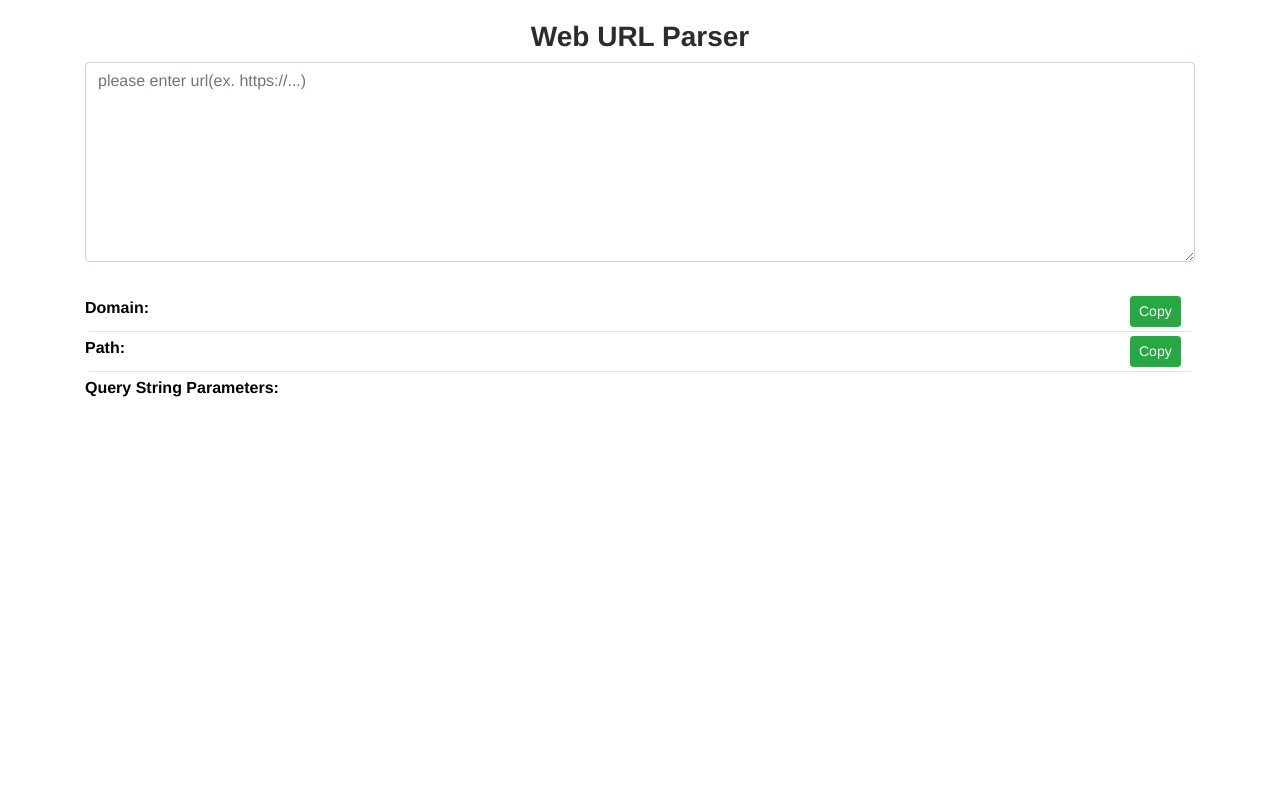
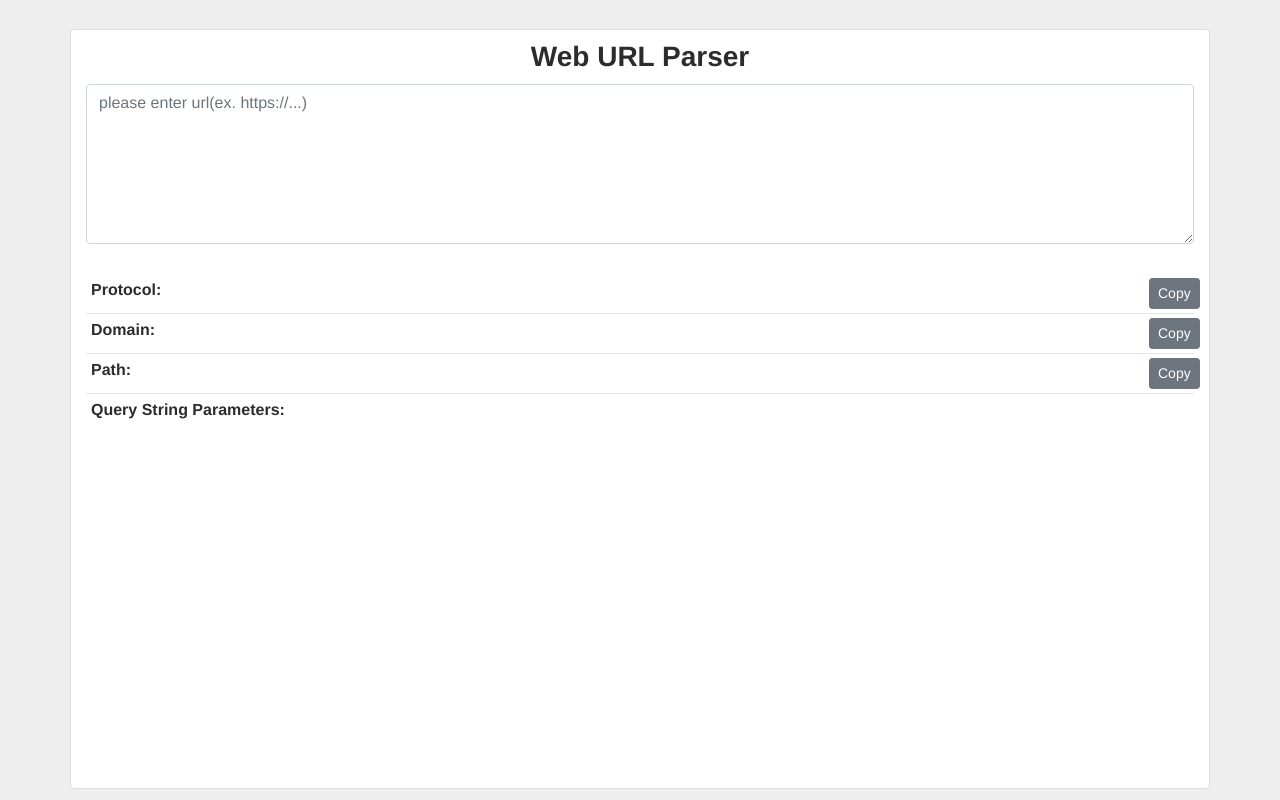
Before and after one commit to yuki-tsuchiya/web-url-parser, a Vue app: page / in a window 1280 px wide. Built offline with nearby package versions, Linux system fonts and the light colour scheme.

Commit message:
change designs

```diff
--- a/src/App.vue
+++ b/src/App.vue
@@ -22,6 +22,9 @@
         -moz-osx-font-smoothing: grayscale;
         text-align: center;
         color: #2c2c2c;
-        margin-top: 20px;
+        background: #eeeeee;
+        width: 100vw;
+        height: 100vh;
+        padding-top: 29px;
     }
 </style>
--- a/src/components/WebUrlParser.vue
+++ b/src/components/WebUrlParser.vue
@@ -1,5 +1,5 @@
 <template>
-    <div class="container">
+    <div class="container card">
         <div class="row">
             <div class="col-12">
                 <div class="form-group url-group">
@@ -14,12 +14,27 @@
             <div class="col-12 text-left warning" v-if="!isValidUrl">Invalid URL</div>
         </div>
         <div class="row">
-            <div class="col-11 text-left paragraph">
+            <div class="output-container text-left paragraph">
+                <strong class="title">Protocol:</strong>
+                <span>{{protocol}}</span>
+            </div>
+            <div class="d-flex align-items-center btn-container float-right">
+                <b-button id="tooltip-target-0" class="btn btn-sm btn-secondary" @click="copyText(protocol)">Copy
+                </b-button>
+                <b-tooltip target="tooltip-target-0" triggers="focus">
+                    copy to clipboard
+                </b-tooltip>
+            </div>
+        </div>
+        <hr/>
+        <div class="row">
+            <div class="text-left paragraph output-container">
                 <strong class="title">Domain:</strong>
                 <span>{{domain}}</span>
             </div>
-            <div class="col-1 d-flex align-items-center">
-                <b-button id="tooltip-target-1" class="btn btn-sm btn-success" @click="copyText(domain)">Copy</b-button>
+            <div class="d-flex align-items-center btn-container">
+                <b-button id="tooltip-target-1" class="btn btn-sm btn-secondary" @click="copyText(domain)">Copy
+                </b-button>
                 <b-tooltip target="tooltip-target-1" triggers="focus">
                     copy to clipboard
                 </b-tooltip>
@@ -27,12 +42,12 @@
         </div>
         <hr/>
         <div class="row">
-            <div class="col-11 text-left paragraph">
+            <div class="text-left paragraph output-container">
                 <strong class="title">Path:</strong>
                 <span>{{path}}</span>
             </div>
-            <div class="col-1 d-flex align-items-center">
-                <b-button id="tooltip-target-2" class="btn btn-sm btn-success" @click="copyText(path)">Copy</b-button>
+            <div class="d-flex align-items-center btn-container">
+                <b-button id="tooltip-target-2" class="btn btn-sm btn-secondary" @click="copyText(path)">Copy</b-button>
                 <b-tooltip target="tooltip-target-2" triggers="focus">
                     copy to clipboard
                 </b-tooltip>
@@ -40,17 +55,17 @@
         </div>
         <hr/>
         <div class="row">
-            <div class="col-12 text-left paragraph">
+            <div class="text-left paragraph output-container">
                 <strong class="title">Query String Parameters:</strong>
             </div>
         </div>
-        <div class="row" v-for="(param, key) in params" :key="key">
-            <div class="col-11 text-left q-string">
-                <strong class="q-title">{{param.key}}:</strong>
+        <div class="row output-q-string" v-for="(param, key) in params" :key="key">
+            <div class="text-left q-string output-container">
+                <span class="q-title"><span class="q-title-text">{{param.key}}</span>:</span>
                 <span>{{param.val}}</span>
             </div>
-            <div class="col-1 d-flex align-items-center">
-                <b-button v-bind:id="'q-string-tooltip-target-'+key" class="btn btn-sm btn-success"
+            <div class="d-flex align-items-center btn-container">
+                <b-button v-bind:id="'q-string-tooltip-target-'+key" class="btn btn-sm btn-info"
                           @click="copyText(param.val)">Copy
                 </b-button>
                 <b-tooltip v-bind:target="'q-string-tooltip-target-'+key" triggers="focus">
@@ -73,6 +88,7 @@
         data: function () {
             return {
                 url: '',
+                protocol: '',
                 domain: '',
                 path: '',
                 params: [],
@@ -80,7 +96,6 @@
             }
         },
         watch: {
-            // この関数は question が変わるごとに実行されます。
             url: function (after) {
                 if (after === '') {
                     this.params = [];
@@ -91,16 +106,15 @@
                 }
                 try {
                     const newUrl = new URL(after);
-
                     const queryString = newUrl.search;
-
                     this.params = this.getParams(queryString);
-
+                    this.protocol = newUrl.protocol;
                     this.domain = newUrl.host;
-                    this.path = newUrl.pathname;
+                    this.path = decodeURI(newUrl.pathname);
                     this.isValidUrl = true;
                 } catch (e) {
                     this.params = [];
+                    this.protocol = '';
                     this.domain = '';
                     this.path = '';
                     this.isValidUrl = false;
@@ -116,11 +130,11 @@
                         const item = part.split('=');
                         const result = {};
                         if (item.length === 1) {
-                            result['key'] = item[0];
+                            result['key'] = decodeURI(item[0]);
                             result['val'] = '';
                         } else {
-                            result['key'] = item[0];
-                            result['val'] = decodeURIComponent(item[1]);
+                            result['key'] = decodeURI(item[0]);
+                            result['val'] = decodeURI(item[1]);
                         }
                         results.push(result);
                     });
@@ -142,7 +156,7 @@
 
 <style scoped>
     #url-input {
-        min-height: 200px;
+        min-height: 160px;
         padding-bottom: 0;
     }
 
@@ -156,6 +170,11 @@
 
     .q-title {
         margin-left: 6px;
+        margin-right: 6px;
+    }
+
+    .q-title-text {
+        color: #c62929;
     }
 
     .paragraph {
@@ -172,6 +191,8 @@
 
     h3 {
         font-weight: 700;
+        margin-top: 10px;
+        margin-bottom: 10px;
     }
 
     strong {
@@ -179,7 +200,7 @@
     }
 
     .title {
-        color: #000;
+        /*color: #c62cba;*/
     }
 
     .warning {
@@ -200,4 +221,22 @@
     textarea {
         word-break: break-all;
     }
+
+    .container {
+        min-height: 95vh;
+    }
+
+    .btn-container {
+        width: 60px;
+    }
+
+    .output-container {
+        width: calc(100% - 60px);
+        padding-left: 20px;
+        padding-right: 20px;
+    }
+
+    .output-q-string {
+        font-size: 14px;
+    }
 </style>
```
